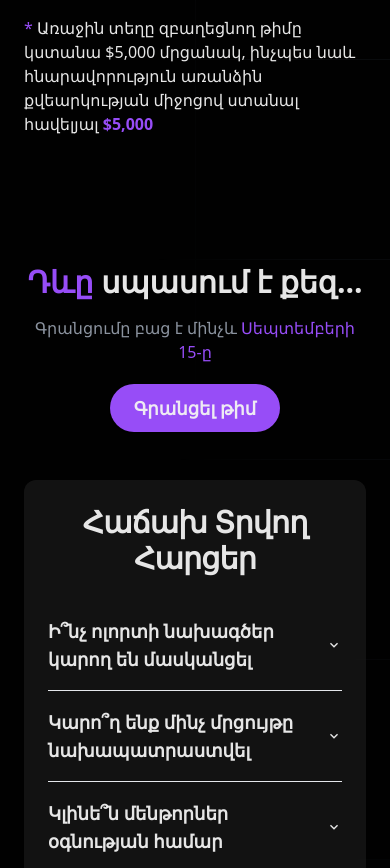
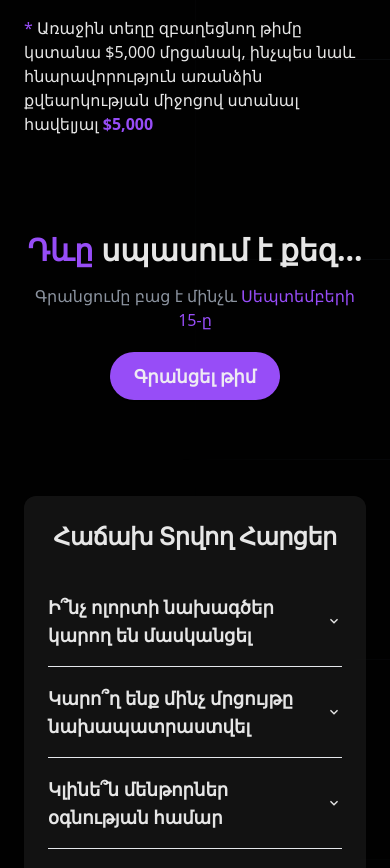
Before and after one commit to layerswap/devhacks-landing, a Next.js app: page / in a window 390 px wide. Shown: the part 3940-4808 px from the top of the page. Built offline with nearby package versions, Linux system fonts and the light colour scheme.

Commit message:
fixed paddings, title size changed

```diff
--- a/src/components/pageComponents/CTASection.tsx
+++ b/src/components/pageComponents/CTASection.tsx
@@ -3,7 +3,7 @@ import Link from "next/link";
 export default function CTASection() {
 
     return (
-        <div className="relative isolate py-12 sm:pb-16 lg:pb-32 lg:pt-32 sm:pt-16 pt-32">
+        <div className="relative isolate py-24 sm:pb-16 lg:pb-32 lg:pt-32 sm:pt-16">
             <div className="mx-auto max-w-6xl px-6 lg:px-8 text-center">
                 <h2 className="text-3xl font-bold text-white sm:text-4xl lg:text-5xl">
                     <span className="text-primary">Դևը</span> սպասում է քեզ...
--- a/src/components/pageComponents/faq.tsx
+++ b/src/components/pageComponents/faq.tsx
@@ -4,7 +4,7 @@ const FAQ = () => {
         <div className="overflow-hidden pb-12 flex flex-col justify-center items-center px-6 lg:px-8" id="faq">
             <div className="mx-auto max-w-6xl px-6 flex flex-col text-center w-full lg:px-8 2xl:pt-0 2xl:pb-0 bg-darkblue-800 bg-opacity-50 backdrop-blur-md rounded-xl">
                 <div className="mx-auto max-w-2xl lg:text-center pb-6">
-                    <p className="text-3xl font-bold tracking-tight sm:text-4xl lg:text-6xl pt-6">
+                    <p className="text-2xl font-bold tracking-tight sm:text-4xl lg:text-6xl pt-6">
                         Հաճախ Տրվող Հարցեր
                     </p>
                 </div>
```
